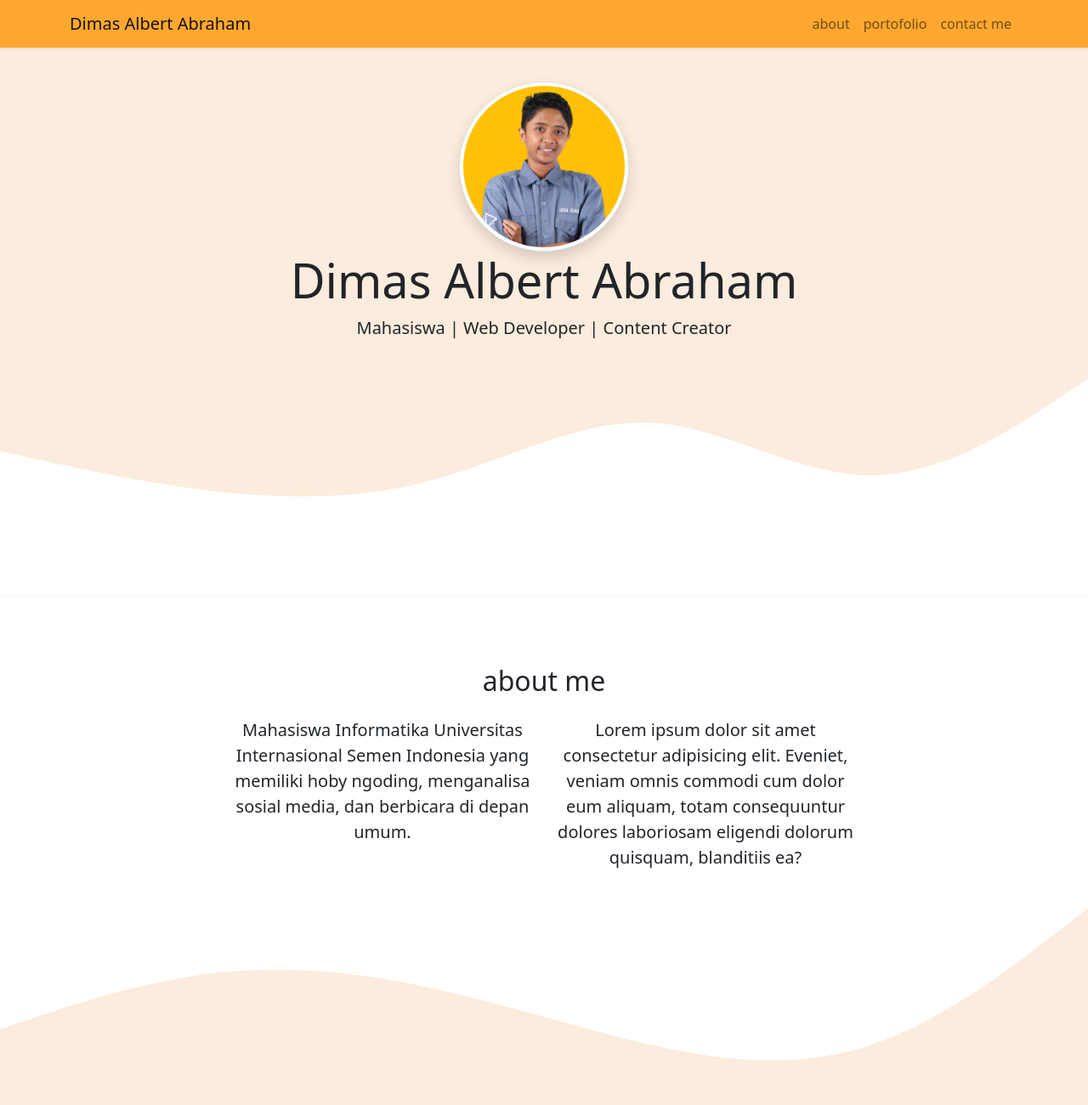
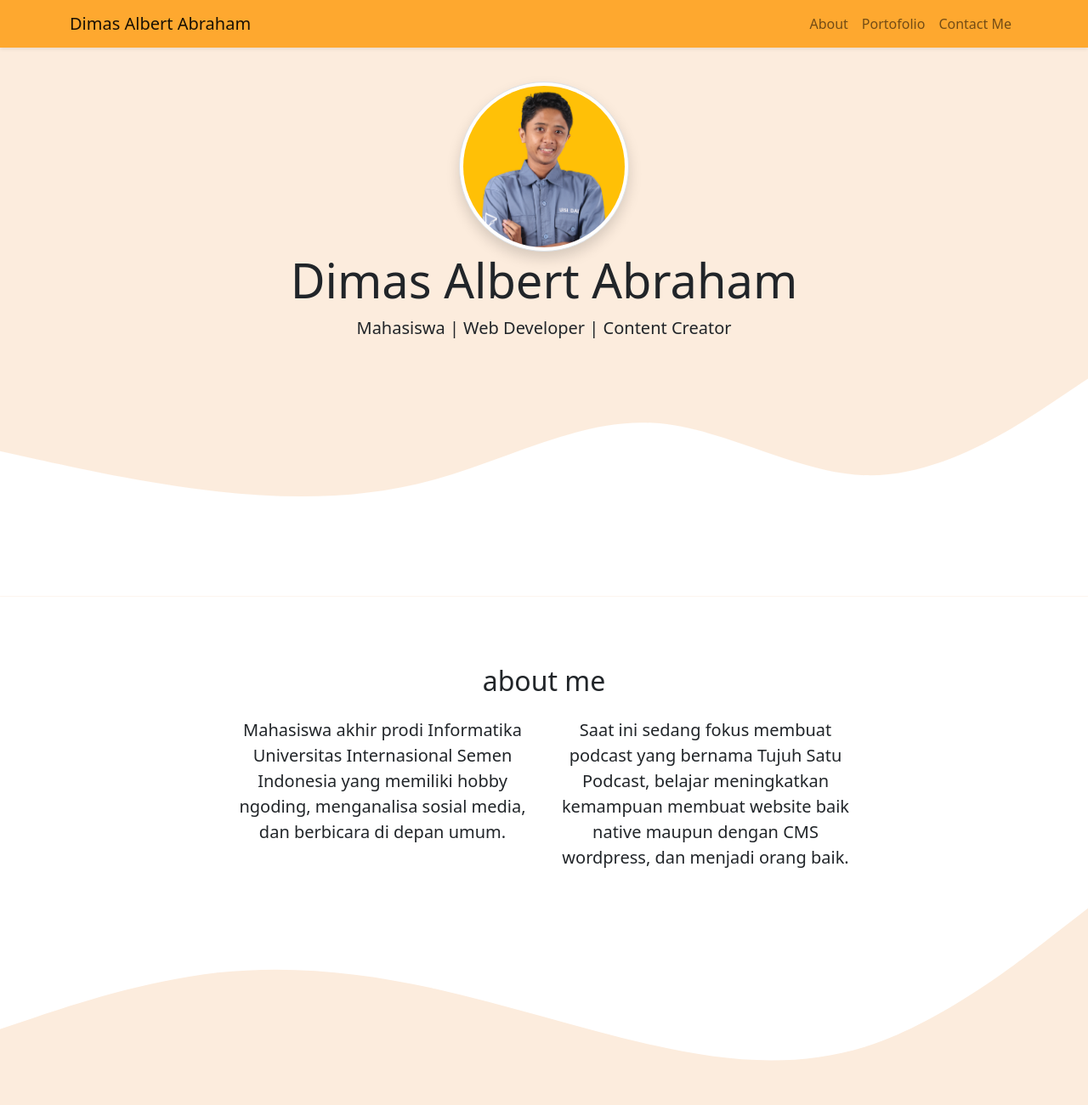
Before and after one commit to albertdimasa/albertdimasa, a plain HTML site: page index.html in a window 1280 px wide. Shown: the top 1300 px of the page at 85% size. Drawn offline with nearby package versions, Linux system fonts and the light colour scheme.

Commit message:
mengubah konten tulisan

```diff
--- a/index.html
+++ b/index.html
@@ -23,13 +23,13 @@
         <div class="collapse navbar-collapse" id="navbarNav">
           <ul class="navbar-nav ms-auto">
             <li class="nav-item">
-              <a class="nav-link" aria-current="page" href="#about">about</a>
+              <a class="nav-link" aria-current="page" href="#about">About</a>
             </li>
             <li class="nav-item">
-              <a class="nav-link" href="#portofolio">portofolio</a>
+              <a class="nav-link" href="#portofolio">Portofolio</a>
             </li>
             <li class="nav-item">
-              <a class="nav-link" href="#contactme">contact me</a>
+              <a class="nav-link" href="#contactme">Contact Me</a>
             </li>
             <!-- <li class="nav-item">
               <a class="nav-link" href="#">testimonials</a>
@@ -65,10 +65,10 @@
         </div>
         <div class="row text-center justify-content-center fs-5">
           <div class="col-md-4 mb-3">
-            <p>Mahasiswa Informatika Universitas Internasional Semen Indonesia yang memiliki hoby ngoding, menganalisa sosial media, dan berbicara di depan umum.</p>
+            <p>Mahasiswa akhir prodi Informatika Universitas Internasional Semen Indonesia yang memiliki hobby ngoding, menganalisa sosial media, dan berbicara di depan umum.</p>
           </div>
           <div class="col-md-4">
-            <p>Lorem ipsum dolor sit amet consectetur adipisicing elit. Eveniet, veniam omnis commodi cum dolor eum aliquam, totam consequuntur dolores laboriosam eligendi dolorum quisquam, blanditiis ea?</p>
+            <p>Saat ini sedang fokus membuat podcast yang bernama Tujuh Satu Podcast, belajar meningkatkan kemampuan membuat website baik native maupun dengan CMS wordpress, dan menjadi orang baik.</p>
           </div>
         </div>
       </div>
@@ -95,7 +95,7 @@
             <div class="card">
               <img src="img/1.jpg" class="card-img-top" alt="Design 1" />
               <div class="card-body">
-                <p class="card-text">Some quick example text to build on the card title and make up the bulk of the card's content.</p>
+                <p class="card-text">Design UI/UX aplikasi mobile tentang parkir mobil untuk mata kuliah Pemodelan dan Simulasi.</p>
               </div>
             </div>
           </div>
@@ -103,7 +103,7 @@
             <div class="card">
               <img src="img/2.jpg" class="card-img-top" alt="Design 2" />
               <div class="card-body">
-                <p class="card-text">Some quick example text to build on the card title and make up the bulk of the card's content.</p>
+                <p class="card-text">Design UI/UX aplikasi mobile tentang pengenalan sampah pada siswa SD/SMP untuk mata kuliah Interaksi Manusia dan Komputer</p>
               </div>
             </div>
           </div>
@@ -111,7 +111,7 @@
             <div class="card">
               <img src="img/3.jpg" class="card-img-top" alt="Design 3" />
               <div class="card-body">
-                <p class="card-text">Some quick example text to build on the card title and make up the bulk of the card's content.</p>
+                <p class="card-text">Design UI/UX website tentang pembelian obat di apotek. Mulai dari admin, karyawan, dan pelanggan ada tampilannya.</p>
               </div>
             </div>
           </div>
```
